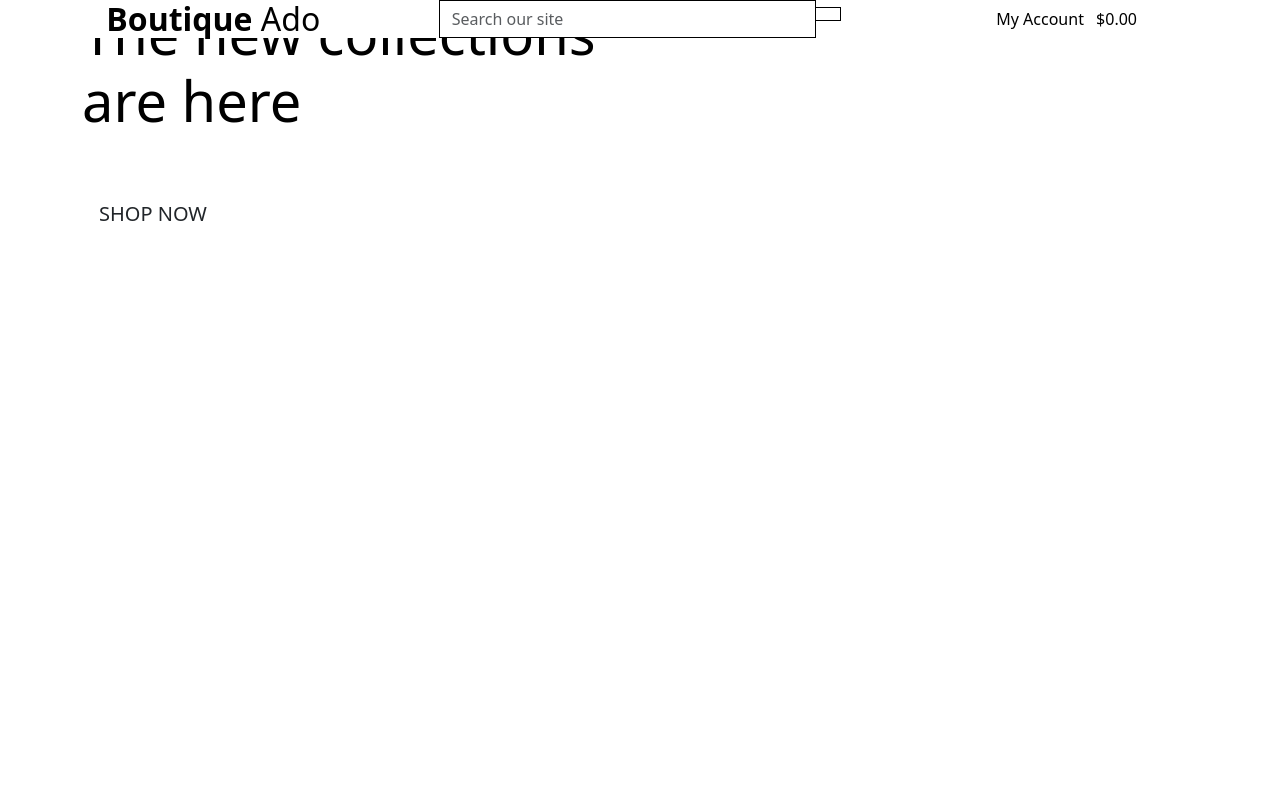
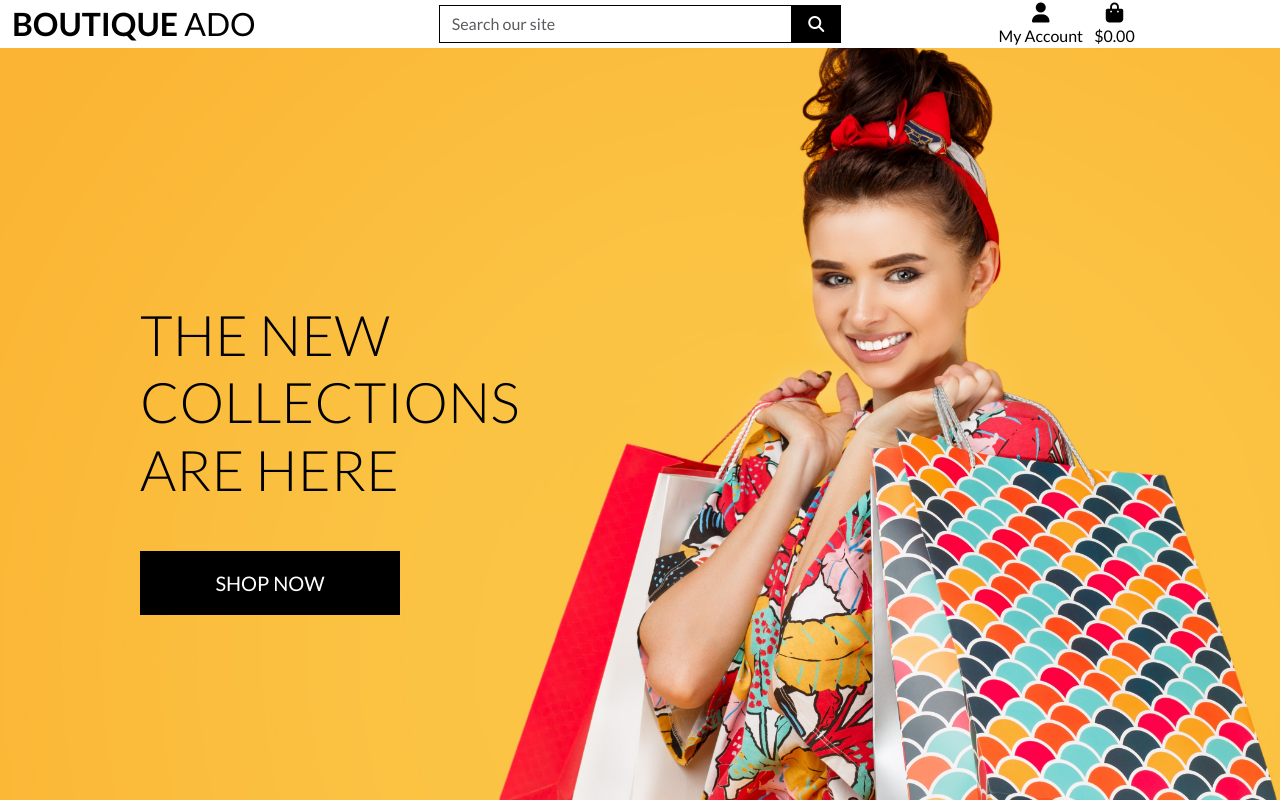
Before and after one commit to amfairley/boutiqueado, a Django app: page / in a window 1280 px wide. Run offline with Django 5.2, Linux system fonts and the light colour scheme; some libraries are stand-ins or nearby versions.

Commit message:
homepage: add css and js links to base.html, add static and media to settings.py, add media to urls.py

```diff
--- a/boutique_ado/settings.py
+++ b/boutique_ado/settings.py
@@ -160,6 +160,11 @@ USE_TZ = True
 # https://docs.djangoproject.com/en/5.0/howto/static-files/
 
 STATIC_URL = 'static/'
+# As a tuple
+STATICFILES_DIRS = (os.path.join(BASE_DIR, 'static'),)
+
+MEDIA_URL = '/media/'
+MEDIA_ROOT = os.path.join(BASE_DIR, 'media')
 
 # Default primary key field type
 # https://docs.djangoproject.com/en/5.0/ref/settings/#default-auto-field
--- a/boutique_ado/urls.py
+++ b/boutique_ado/urls.py
@@ -16,9 +16,11 @@ Including another URLconf
 """
 from django.contrib import admin
 from django.urls import path, include
+from django.conf import settings
+from django.conf.urls.static import static
 
 urlpatterns = [
     path('admin/', admin.site.urls),
     path('accounts/', include('allauth.urls')),
     path('', include('home.urls')),
-]
+] + static(settings.MEDIA_URL, document_root=settings.MEDIA_ROOT)
--- a/templates/base.html
+++ b/templates/base.html
@@ -21,6 +21,11 @@
     {% block corecss %}
     <link href="https://cdn.jsdelivr.net/npm/bootstrap@5.3.3/dist/css/bootstrap.min.css" rel="stylesheet"
         integrity="sha384-QWTKZyjpPEjISv5WaRU9OFeRpok6YctnYmDr5pNlyT2bRjXh0JMhjY6hW+ALEwIH" crossorigin="anonymous">
+    <!--Google fonts link-->
+    <link rel="preconnect" href="https://fonts.googleapis.com">
+    <link rel="preconnect" href="https://fonts.gstatic.com" crossorigin>
+    <link href="https://fonts.googleapis.com/css2?family=Lato:ital,wght@0,100;0,300;0,400;0,700;0,900;1,100;1,300;1,400;1,700;1,900&display=swap" rel="stylesheet">
+    <link rel="stylesheet" href="{% static 'css/base.css' %}">
     {% endblock %}
 
     {% block extracss %}
@@ -36,6 +41,8 @@
     <script src="https://cdn.jsdelivr.net/npm/bootstrap@5.3.3/dist/js/bootstrap.min.js"
         integrity="sha384-0pUGZvbkm6XF6gxjEnlmuGrJXVbNuzT9qBBavbLwCsOGabYfZo0T0to5eqruptLy"
         crossorigin="anonymous"></script>
+    <!--Font Awesome-->
+    <script src="https://kit.fontawesome.com/e1041abfbd.js" crossorigin="anonymous"></script>
     {% endblock %}
 
     {% block extrajs %}
```
